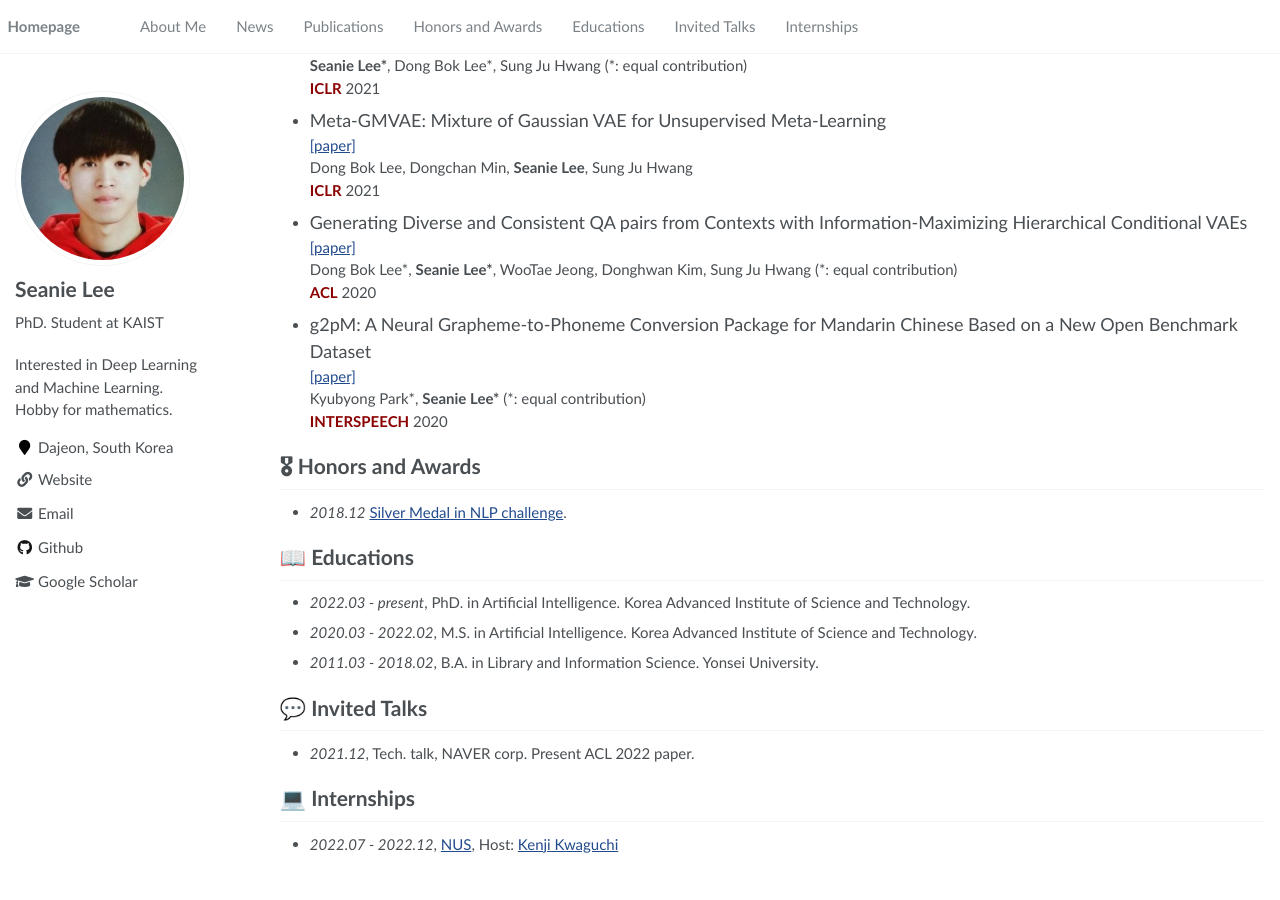
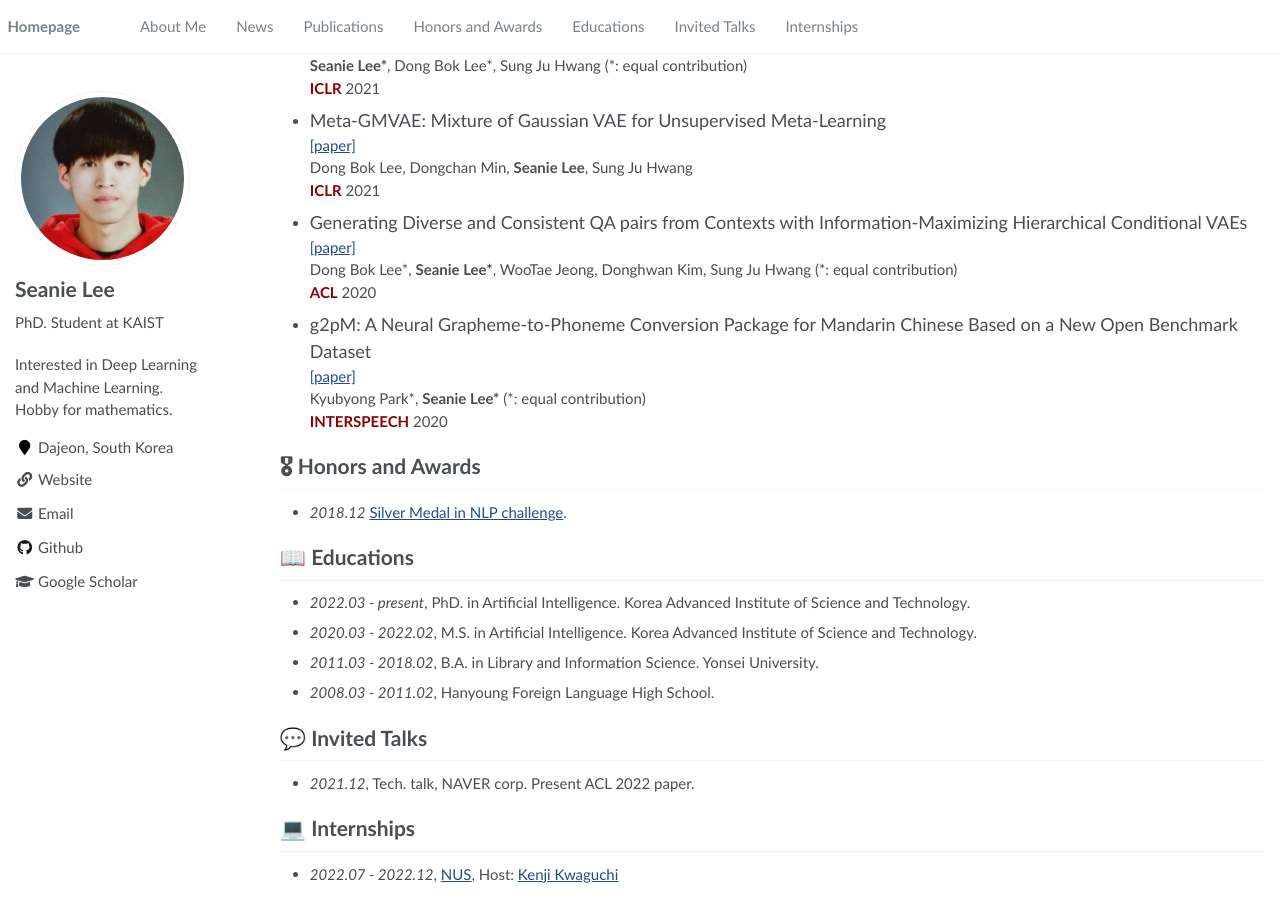
Before and after one commit to seanie12/seanie12.github.io, a Jekyll site: the page built from _pages/about.md, in a window 1280 px wide and 900 px high, scrolled down 581 px. Built offline with Jekyll 4.4.1, drawn with Linux system fonts in a browser that asks for light colours; before the commit the page ends 1451 px from its top, so only the background shows below that.

Commit message:
Update about.md

```diff
--- a/_pages/about.md
+++ b/_pages/about.md
@@ -78,6 +78,7 @@ Kyubyong Park\*, **Seanie Lee\*** (\*: equal contribution) \\
 - *2022.03 - present*, PhD. in Artificial Intelligence. Korea Advanced Institute of Science and Technology.
 - *2020.03 - 2022.02*, M.S. in Artificial Intelligence. Korea Advanced Institute of Science and Technology.
 - *2011.03 - 2018.02*, B.A. in Library and Information Science. Yonsei University.
+- *2008.03 - 2011.02*, Hanyoung Foreign Language High School.
 
 # 💬 Invited Talks
 - *2021.12*, Tech. talk, NAVER corp. Present ACL 2022 paper.
```
